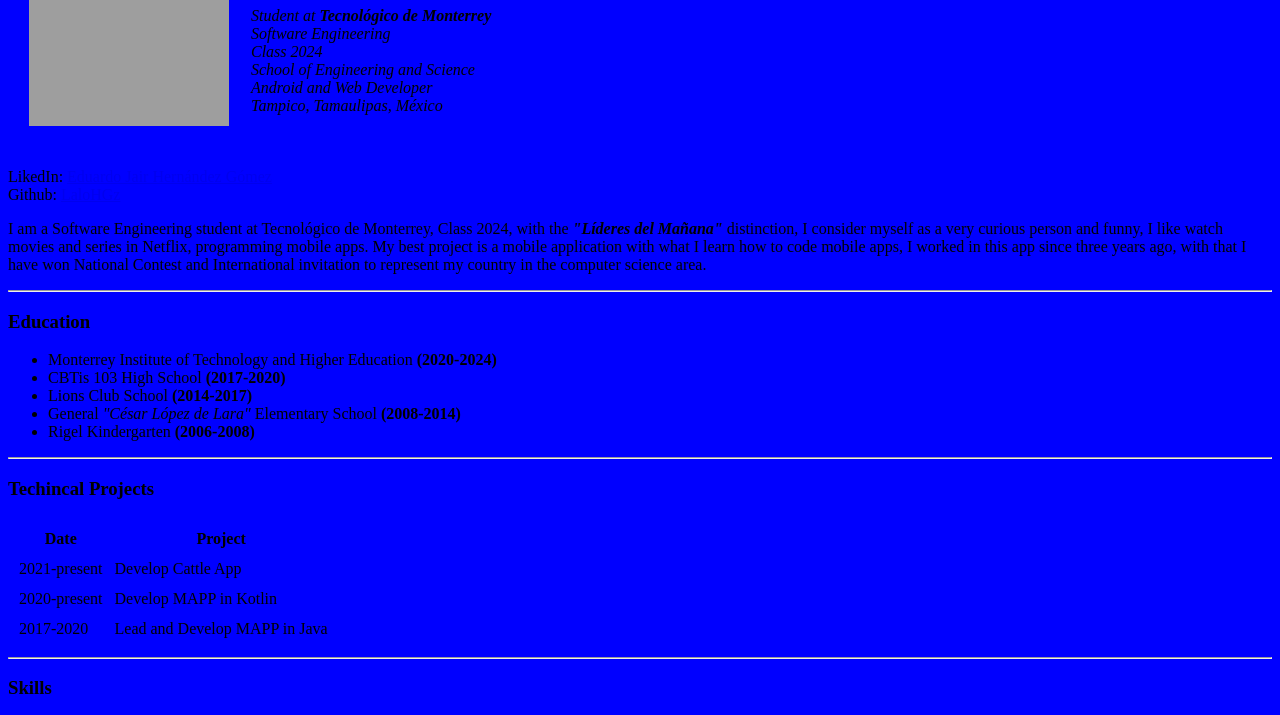
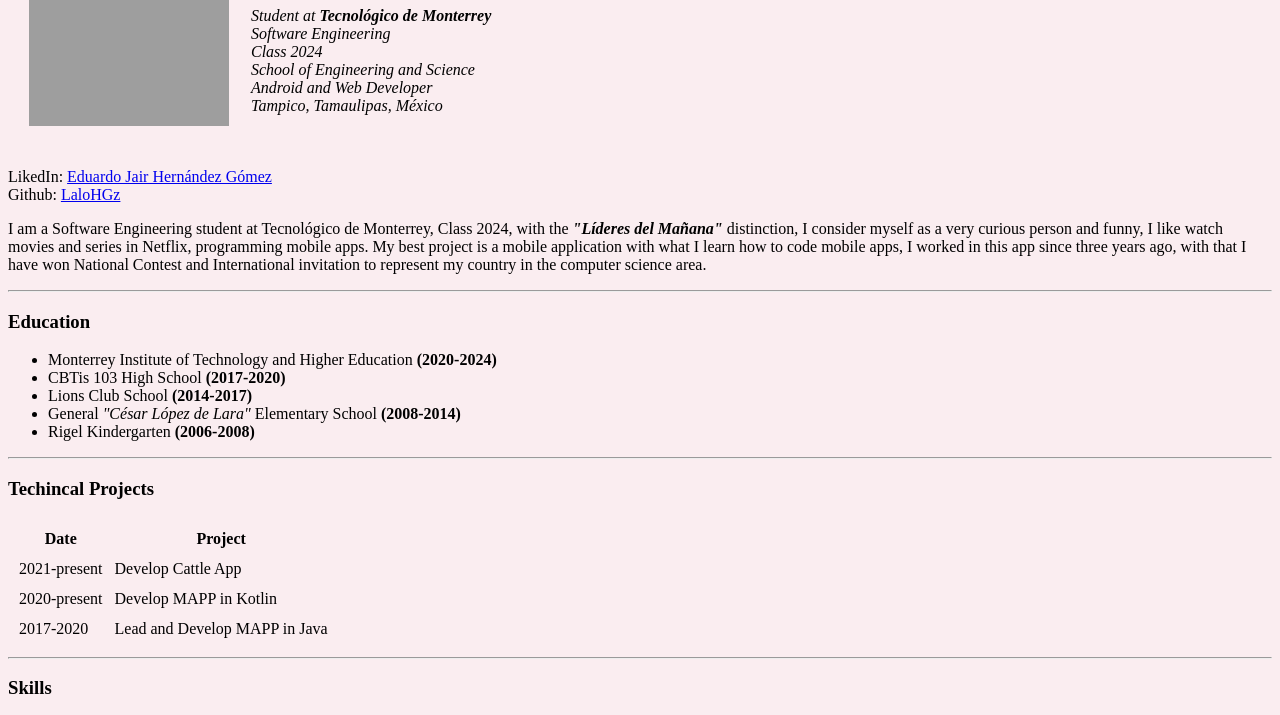
Before and after one commit to LaloHGz/Personal-Site, a plain HTML site: page index.html in a window 1280 px wide. Shown: the part 103-818 px from the top of the page. Drawn offline with Linux system fonts and the light colour scheme; grey boxes are pictures that could not be loaded.

Commit message:
css lesson 1

```diff
--- a/index.html
+++ b/index.html
@@ -6,7 +6,7 @@
         <title>Eduardo's Personal site</title>
     </head>
 
-    <body style="background-color: blue;">
+    <body style="background-color: #FAEDF0;">
         <!-- comment -->
         <table cellspacing = 20>
             <tr>
```
